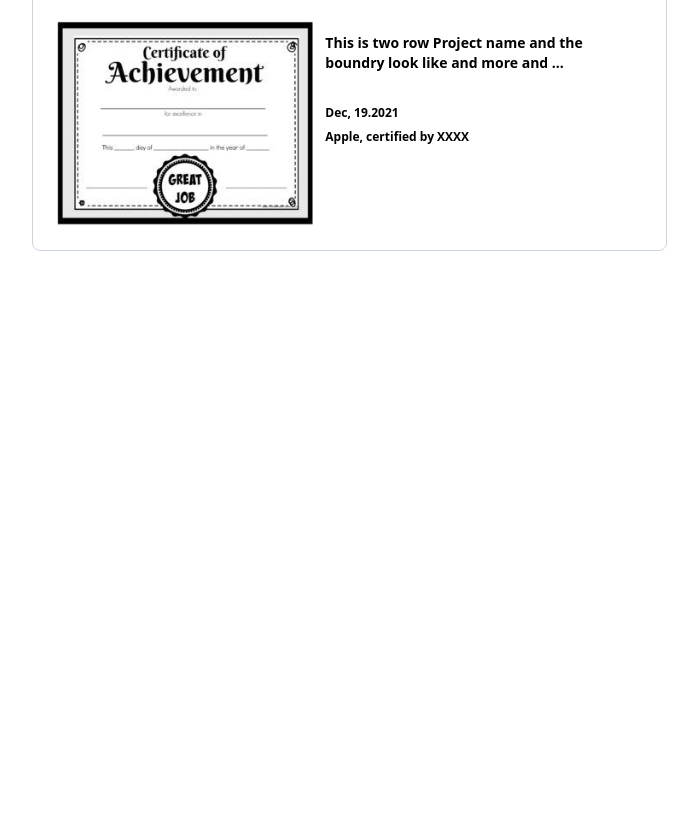
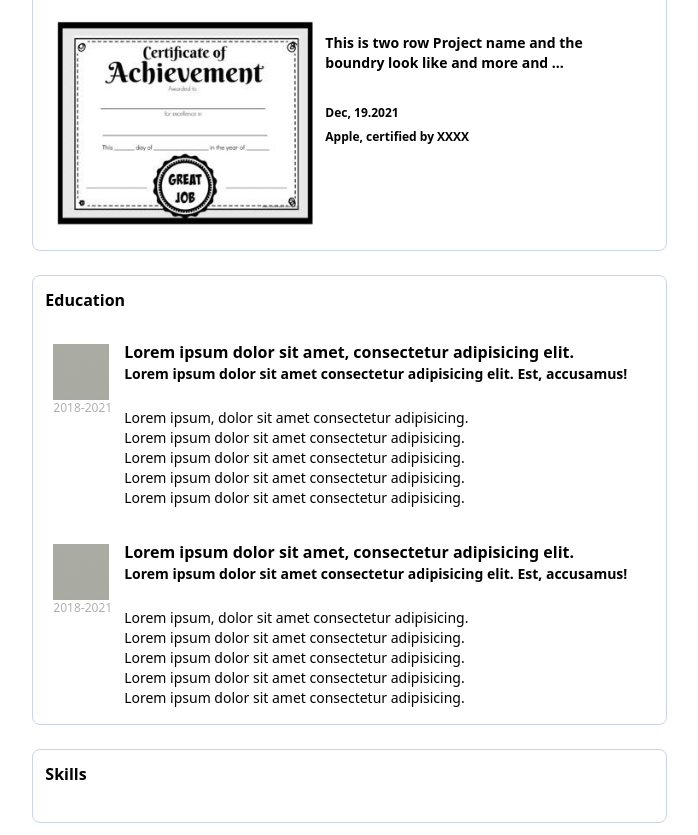
Before and after one commit to elyor-doniyorov/profile-page-tailwindcss-, a website: page index.html in a window 1280 px wide. Shown: the part 2954-3789 px from the top of the page, without its empty margins (449-1147 px from the left). Before the commit the page ends 3217 px from the top, so only its background shows below. Drawn offline with Linux system fonts and the light colour scheme.

Commit message:
Create Education section

```diff
--- a/index.html
+++ b/index.html
@@ -370,5 +370,56 @@
       </div>
     </div>
   </section>
+
+  <section class="relative container flex mx-auto p-3 justify-between">
+    <div class="w-1/6"></div>
+    <div class="w-4/6 border border-slate-300 rounded-lg p-3">
+      <p class="font-semibold">Education</p>
+      <br>
+      <div class="flex-col">
+        <div class="flex">
+          <div class="flex-col m-2">
+            <img src="img/square.png" alt="square" class="w-14">
+            <p class="text-gray text-xs">2018-2021</p>
+          </div>
+          <div class="flex-col m-1">
+            <p class="font-bold">Lorem ipsum dolor sit amet, consectetur adipisicing elit.</p>
+            <p class="font-semibold text-sm">Lorem ipsum dolor sit amet consectetur adipisicing elit. Est, accusamus!</p>
+            <br>
+            <p class="font-thin text-sm">Lorem ipsum, dolor sit amet consectetur adipisicing.</p>
+            <p class="font-thin text-sm">Lorem ipsum dolor sit amet consectetur adipisicing.</p>
+            <p class="font-thin text-sm">Lorem ipsum dolor sit amet consectetur adipisicing.</p>
+            <p class="font-thin text-sm">Lorem ipsum dolor sit amet consectetur adipisicing.</p>
+            <p class="font-thin text-sm">Lorem ipsum dolor sit amet consectetur adipisicing.</p>
+          </div>
+        </div>
+        <br>
+        <div class="flex">
+          <div class="flex-col m-2">
+            <img src="img/square.png" alt="square" class="w-14">
+            <p class="text-gray text-xs">2018-2021</p>
+          </div>
+          <div class="flex-col m-1">
+            <p class="font-bold">Lorem ipsum dolor sit amet, consectetur adipisicing elit.</p>
+            <p class="font-semibold text-sm">Lorem ipsum dolor sit amet consectetur adipisicing elit. Est, accusamus!</p>
+            <br>
+            <p class="font-thin text-sm">Lorem ipsum, dolor sit amet consectetur adipisicing.</p>
+            <p class="font-thin text-sm">Lorem ipsum dolor sit amet consectetur adipisicing.</p>
+            <p class="font-thin text-sm">Lorem ipsum dolor sit amet consectetur adipisicing.</p>
+            <p class="font-thin text-sm">Lorem ipsum dolor sit amet consectetur adipisicing.</p>
+            <p class="font-thin text-sm">Lorem ipsum dolor sit amet consectetur adipisicing.</p>
+          </div>
+        </div>
+      </div>
+    </div>
+  </section>
+
+  <section class="relative container flex mx-auto p-3 justify-between">
+    <div class="w-1/6"></div>
+    <div class="w-4/6 border border-slate-300 rounded-lg p-3">
+      <p class="font-semibold">Skills</p>
+      <br>
+    </div>
+  </section>
 </body>
 </html>
```
Also changed, not shown: css/main.css, img/adobe.png (added), img/square.png (added).
